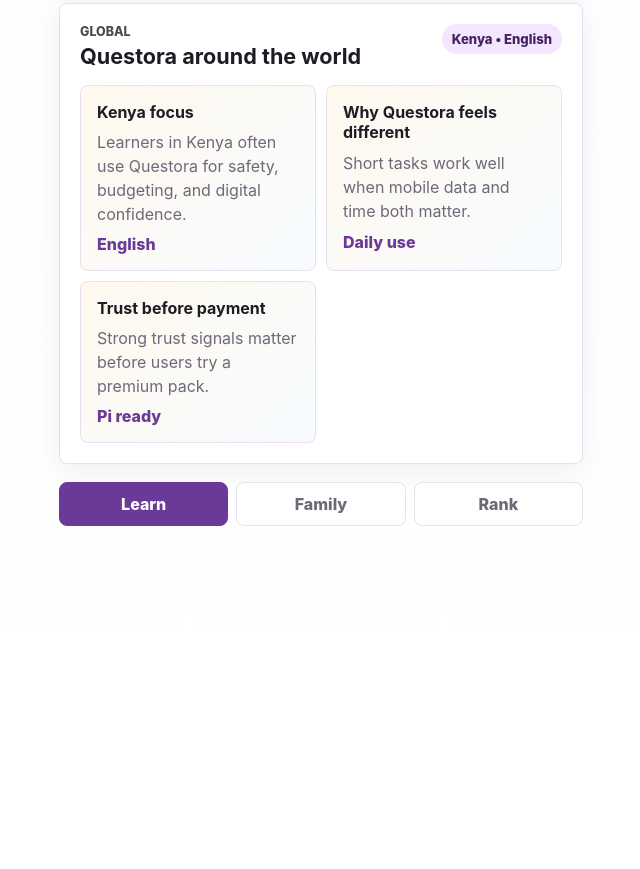
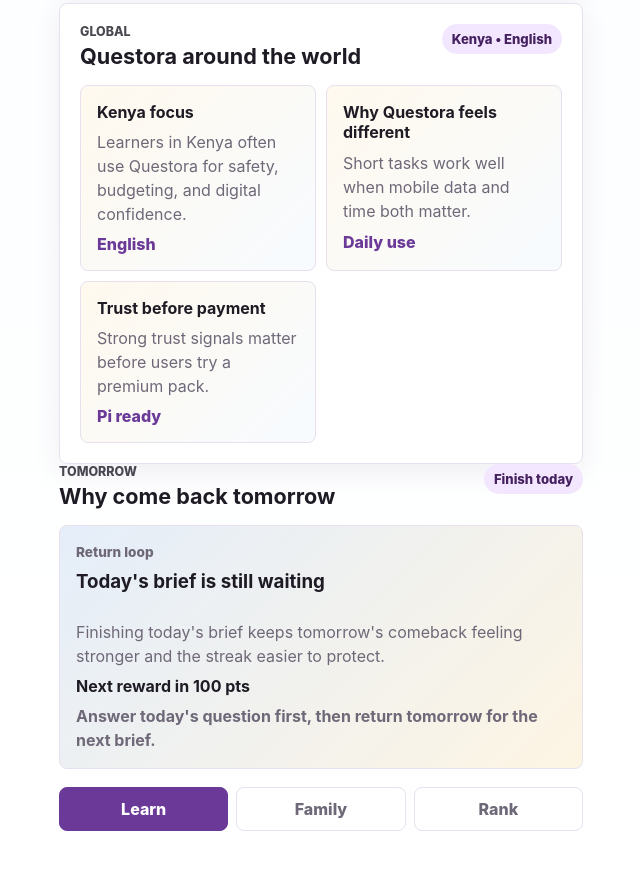
Before and after one commit to Jonta254/Questora, a plain HTML site: page index.html in a window 1280 px wide. Shown: the part 5765-6634 px from the top of the page, without its empty margins (319-959 px from the left). Before the commit the page ends 6403 px from the top, so only its background shows below. Drawn offline with Linux system fonts and the light colour scheme.

Commit message:
Upgrade Questora profile and return loop

```diff
--- a/app.js
+++ b/app.js
@@ -1185,6 +1185,9 @@ const actionText = document.querySelector("#actionText");
 const recordName = document.querySelector("#recordName");
 const recordLevel = document.querySelector("#recordLevel");
 const recordToday = document.querySelector("#recordToday");
+const profileGrid = document.querySelector("#profileGrid");
+const profileCopy = document.querySelector("#profileCopy");
+const profilePill = document.querySelector("#profilePill");
 const dailyStatusPill = document.querySelector("#dailyStatusPill");
 const dailyRewardPill = document.querySelector("#dailyRewardPill");
 const categoryPill = document.querySelector("#categoryPill");
@@ -1212,6 +1215,8 @@ const pulsePill = document.querySelector("#pulsePill");
 const pulseCopy = document.querySelector("#pulseCopy");
 const challengeCard = document.querySelector("#challengeCard");
 const challengePill = document.querySelector("#challengePill");
+const tomorrowCard = document.querySelector("#tomorrowCard");
+const tomorrowPill = document.querySelector("#tomorrowPill");
 const globalGrid = document.querySelector("#globalGrid");
 const globalPill = document.querySelector("#globalPill");
 const purposeGrid = document.querySelector("#purposeGrid");
@@ -1701,6 +1706,56 @@ function dailySurpriseChallenge(category, dailyQuest, todaysVisuals) {
   };
 }
 
+function profileSummaryCards(record, unlockedRewards, claimable, level, nextReward) {
+  return [
+    {
+      label: "Identity",
+      title: `${state.age} ${state.goal}`,
+      body: `${state.country} and ${state.language} shape the way Questora presents this learner's path.`,
+      tone: "purple",
+    },
+    {
+      label: "Consistency",
+      title: `${record.completedDays} daily wins`,
+      body: state.streak
+        ? `Current streak: ${state.streak} day${state.streak > 1 ? "s" : ""}.`
+        : "The next daily win starts the current streak.",
+      tone: "green",
+    },
+    {
+      label: "Progress",
+      title: `${record.completedLessons.length} lesson rewards`,
+      body: unlockedRewards
+        ? `${unlockedRewards} reward tier${unlockedRewards > 1 ? "s are" : " is"} already open at Level ${level}.`
+        : `Level ${level} is still building toward the first visible reward tier.`,
+      tone: "blue",
+    },
+    {
+      label: "Next move",
+      title: nextReward ? nextReward.title : "Keep refining",
+      body: nextReward
+        ? `${Math.max(0, nextReward.need - state.points)} more pts unlock the next reward. ${claimable} fresh pts are currently unclaimed.`
+        : "All current reward tiers are open, so the next step is deeper learning and stronger record quality.",
+      tone: "gold",
+    },
+  ];
+}
+
+function tomorrowPreview(category, dailyDone, nextReward) {
+  return {
+    title: dailyDone ? "A new daily brief unlocks tomorrow" : "Today's brief is still waiting",
+    body: dailyDone
+      ? `Questora will rotate a new ${category.title} brief, a new art mix, and a fresh reason to earn again tomorrow.`
+      : `Finishing today's brief keeps tomorrow's comeback feeling stronger and the streak easier to protect.`,
+    reward: nextReward
+      ? `Next reward in ${Math.max(0, nextReward.need - state.points)} pts`
+      : "Current reward ladder complete",
+    action: dailyDone
+      ? "Come back for a fresh question, another visual drop, and the next reward push."
+      : "Answer today's question first, then return tomorrow for the next brief.",
+  };
+}
+
 function currentCategory() {
   return categories.find((category) => category.key === state.category) || categories[0];
 }
@@ -1841,6 +1896,8 @@ function render() {
   const premiumFlow = premiumGuide(unlockedRewards, claimable);
   const pulseCards = homePulse(category, dailyQuest, todaysVisuals, nextReward, claimable, level);
   const surpriseChallenge = dailySurpriseChallenge(category, dailyQuest, todaysVisuals);
+  const profileCards = profileSummaryCards(record, unlockedRewards, claimable, level, nextReward);
+  const tomorrow = tomorrowPreview(category, dailyDone, nextReward);
   const currentStep = steps.findIndex((step) => !step.done);
   const activeStep = currentStep === -1 ? steps.length : currentStep + 1;
 
@@ -1863,6 +1920,7 @@ function render() {
   missionPill.textContent = `Step ${activeStep}`;
   recordLevel.textContent = `Level ${level}`;
   recordToday.textContent = dailyDone ? "Done" : "Waiting";
+  profilePill.textContent = state.userName ? "Known user" : "Guest path";
   dailyStatusPill.textContent = dailyDone ? "Completed" : "Available";
   dailyRewardPill.textContent = `+${dailyQuest.points} pts`;
   if (dailyRewardPillTop) dailyRewardPillTop.textContent = `+${dailyQuest.points} pts`;
@@ -1893,7 +1951,9 @@ function render() {
   visualPill.textContent = `${aiArtLibrary.length.toLocaleString()} art scenes`;
   visualCopy.textContent = `${todaysVisuals.length} rotating visual tasks are live today for ${category.title}. Questora now pulls from a large AI-art library so users keep seeing new lesson moments.`;
   pulseCopy.textContent = `${state.country}, ${state.language}, ${state.goal}, and ${category.title} are shaping today's feed so Questora feels more alive and less repetitive.`;
+  profileCopy.textContent = `${state.userName || "Guest learner"} is building a clear record across daily wins, lessons, rewards, and the next target in Questora.`;
   nextPill.textContent = nextReward ? `${nextReward.need - state.points} pts left` : "All unlocked";
+  tomorrowPill.textContent = dailyDone ? "Come back" : "Finish today";
   missionCopy.textContent = dailyDone
     ? "Today's question is complete. Keep the flow moving through lessons, rewards, and premium previews."
     : "Start with today's question, then keep moving through lessons, rewards, and premium previews.";
@@ -2004,6 +2064,26 @@ function render() {
     <strong>${surpriseChallenge.reward}</strong>
     <p class="challenge-note">${surpriseChallenge.reason}</p>
     <p class="challenge-note">${surpriseChallenge.action}</p>
+  `;
+
+  profileGrid.innerHTML = profileCards
+    .map(
+      (card) => `
+        <article class="profile-card ${card.tone}">
+          <p class="eyebrow">${card.label}</p>
+          <strong>${card.title}</strong>
+          <p>${card.body}</p>
+        </article>
+      `,
+    )
+    .join("");
+
+  tomorrowCard.innerHTML = `
+    <p class="quest-label">Return loop</p>
+    <h3>${tomorrow.title}</h3>
+    <p>${tomorrow.body}</p>
+    <strong>${tomorrow.reward}</strong>
+    <p class="challenge-note">${tomorrow.action}</p>
   `;
 
   globalGrid.innerHTML = globalMoments()
--- a/index.html
+++ b/index.html
@@ -325,6 +325,31 @@
         </div>
       </section>
 
+      <section class="profile-panel" data-page="profile" aria-labelledby="profileSummaryTitle">
+        <div class="section-title">
+          <div>
+            <p class="eyebrow">Profile</p>
+            <h2 id="profileSummaryTitle">Pioneer summary</h2>
+          </div>
+          <span class="pill" id="profilePill">Growing</span>
+        </div>
+        <p class="panel-copy" id="profileCopy">
+          Questora keeps a simple record so users can see why their progress matters and what to do next.
+        </p>
+        <div class="profile-grid" id="profileGrid"></div>
+      </section>
+
+      <section class="tomorrow-panel" data-page="home" aria-labelledby="tomorrowTitle">
+        <div class="section-title">
+          <div>
+            <p class="eyebrow">Tomorrow</p>
+            <h2 id="tomorrowTitle">Why come back tomorrow</h2>
+          </div>
+          <span class="pill" id="tomorrowPill">Next up</span>
+        </div>
+        <div class="tomorrow-card" id="tomorrowCard"></div>
+      </section>
+
       <section class="category-panel" data-page="learn" aria-labelledby="categoryTitle">
         <div class="section-title">
           <div>
--- a/styles.css
+++ b/styles.css
@@ -625,7 +625,8 @@ select {
 }
 
 .reward-center-grid,
-.claim-history-list {
+.claim-history-list,
+.profile-grid {
   display: grid;
   gap: 10px;
   margin-top: 16px;
@@ -655,7 +656,9 @@ select {
 }
 
 .pulse-card,
-.challenge-card {
+.challenge-card,
+.tomorrow-card,
+.profile-card {
   display: grid;
   gap: 8px;
   padding: 16px;
@@ -672,14 +675,18 @@ select {
 }
 
 .pulse-card p,
-.challenge-card p {
+.challenge-card p,
+.tomorrow-card p,
+.profile-card p {
   margin: 0;
   color: var(--muted);
   line-height: 1.5;
 }
 
 .pulse-card strong,
-.challenge-card strong {
+.challenge-card strong,
+.tomorrow-card strong,
+.profile-card strong {
   color: var(--ink);
 }
 
@@ -702,6 +709,31 @@ select {
 .challenge-card {
   margin-top: 16px;
   background: linear-gradient(135deg, rgba(107, 58, 153, 0.12), rgba(245, 184, 59, 0.14));
+}
+
+.tomorrow-card {
+  margin-top: 16px;
+  background: linear-gradient(135deg, rgba(47, 116, 208, 0.12), rgba(245, 184, 59, 0.14));
+}
+
+.profile-card {
+  background: linear-gradient(135deg, #ffffff, #f9fbff);
+}
+
+.profile-card.gold {
+  background: linear-gradient(135deg, rgba(245, 184, 59, 0.18), #fff);
+}
+
+.profile-card.green {
+  background: linear-gradient(135deg, rgba(36, 168, 107, 0.16), #fff);
+}
+
+.profile-card.blue {
+  background: linear-gradient(135deg, rgba(47, 116, 208, 0.16), #fff);
+}
+
+.profile-card.purple {
+  background: linear-gradient(135deg, rgba(107, 58, 153, 0.16), #fff);
 }
 
 .challenge-note {
```
